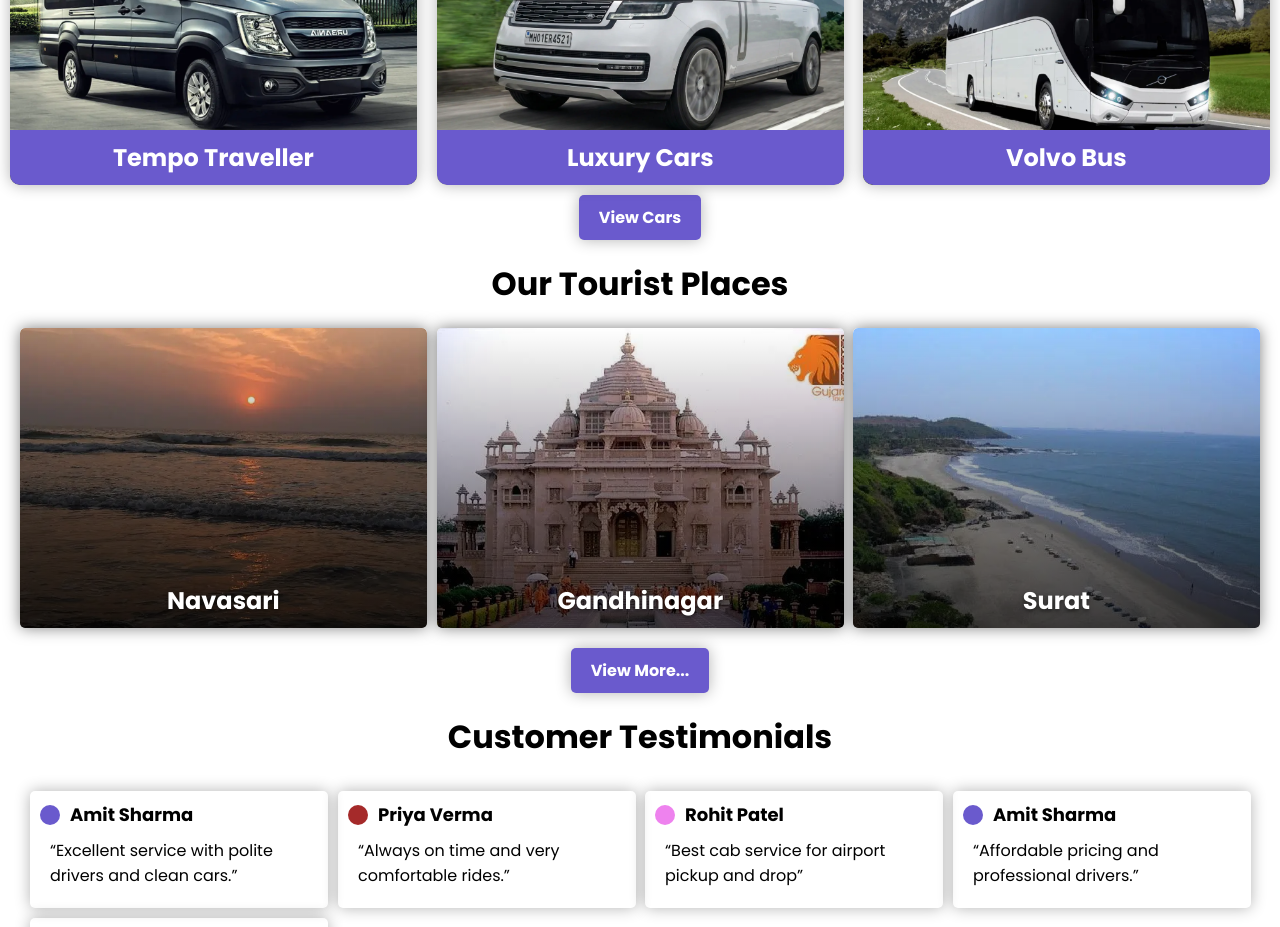
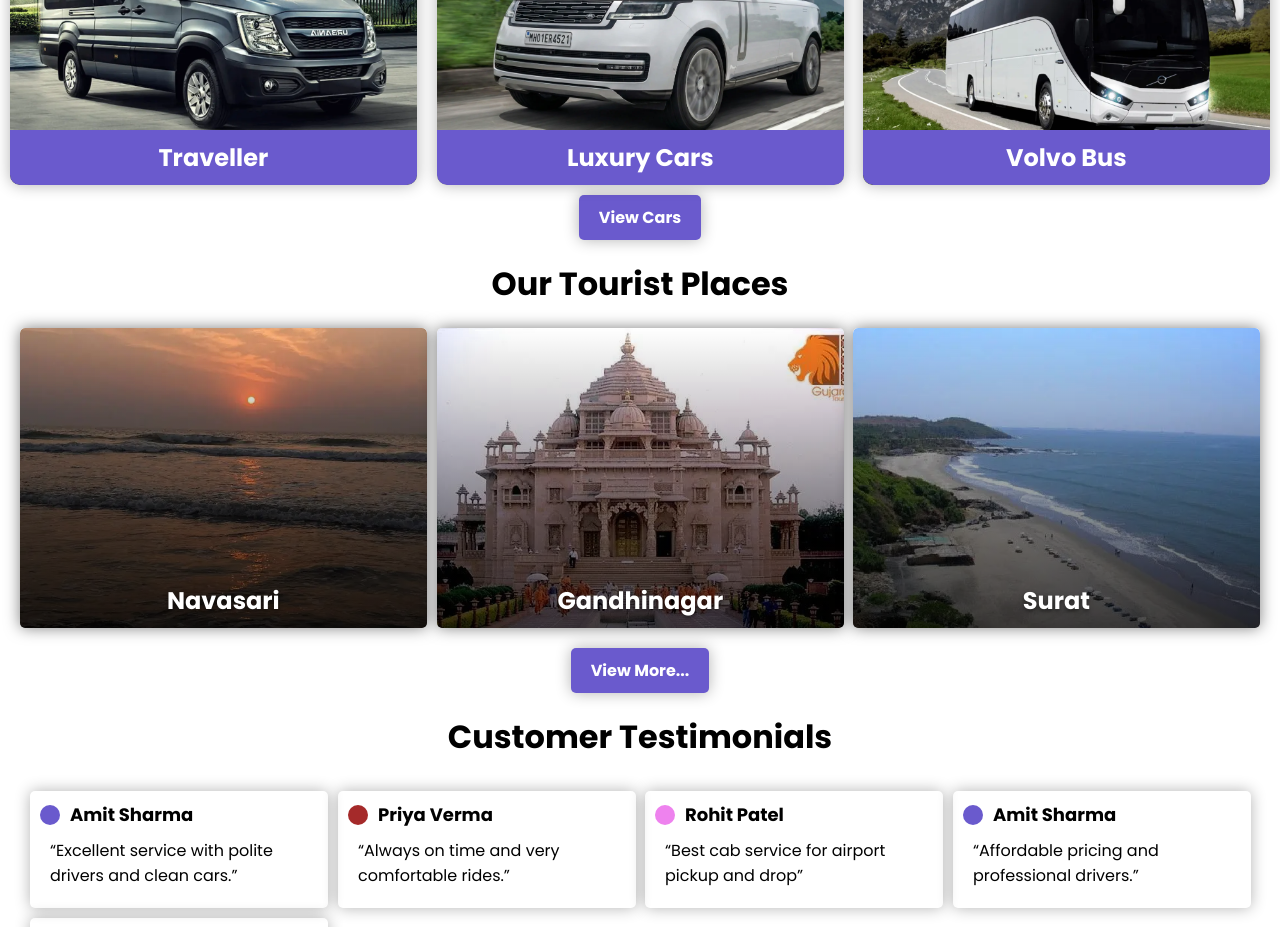
Before and after one commit to abhishekmevada/yash-raj-cab-services, a React (Vite) app: page / in a window 1280 px wide. Shown: the part 2660-3587 px from the top of the page. Built offline with nearby package versions, Linux system fonts and the light colour scheme.

Commit message:
Update Home.tsx

```diff
--- a/src/components/Home.tsx
+++ b/src/components/Home.tsx
@@ -531,7 +531,7 @@ export default function Home() {
                   width="400"
                   height="300"
                 />
-                <h2>Tempo Traveller</h2>
+                <h2>Traveller</h2>
               </div>
 
               <div className="fleetBox" id="fd">
```
